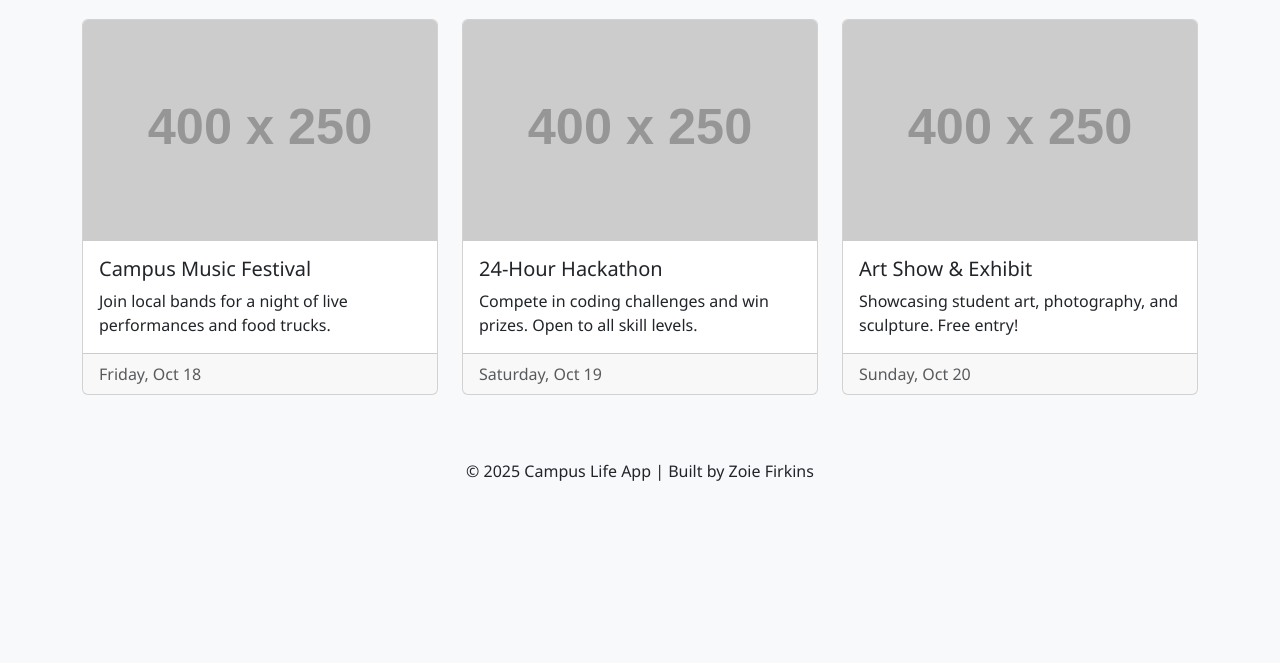
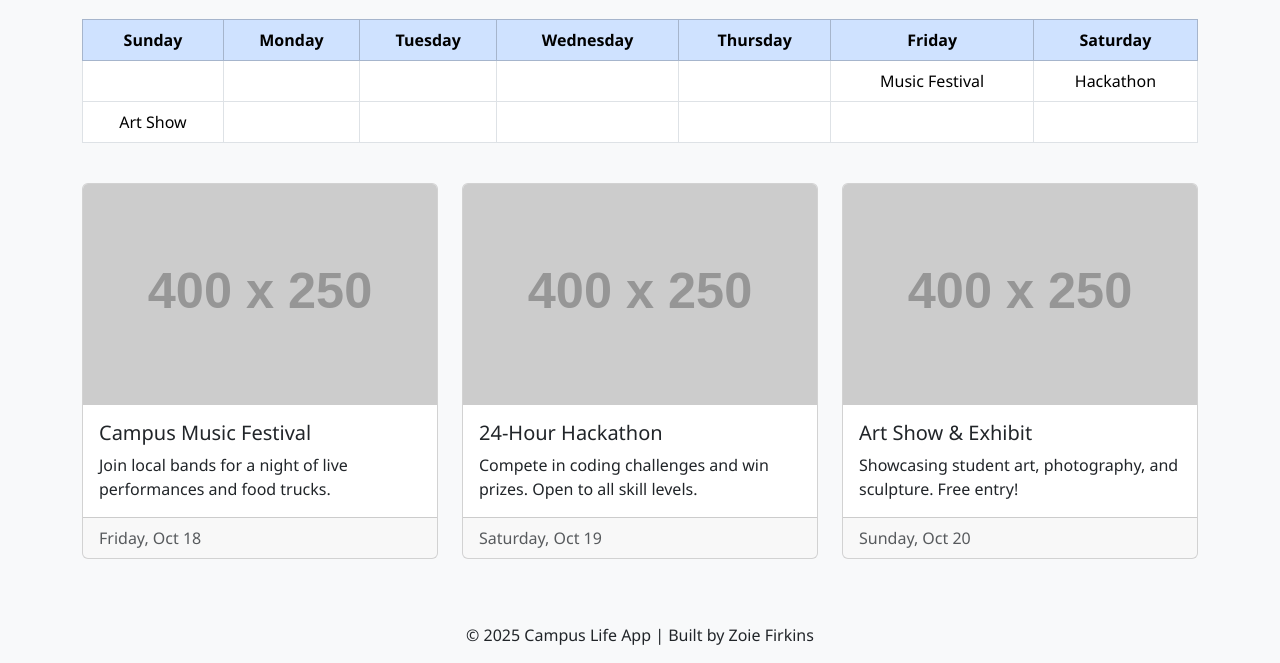
Before and after one commit to zmfirkins/campus-life-super-app, a plain HTML site: page events.html in a window 1280 px wide. Shown: the part 161-824 px from the top of the page. Before the commit the page ends 800 px from the top, so only its background shows below. Drawn offline with nearby package versions, Linux system fonts and the light colour scheme; placeholder pictures from the web are drawn by us.

Commit message:
Changing map and events layout

```diff
--- a/events.html
+++ b/events.html
@@ -27,9 +27,36 @@
   </nav>
 
   <main class="container my-5">
-    <h1 class="text-center mb-4">Upcoming Campus Events</h1>
+  <h1 class="text-center mb-4">Upcoming Campus Events</h1>
 
-    <div class="row g-4">
+  <!-- Calendar -->
+  <div class="table-responsive mb-4">
+    <table class="table table-bordered text-center">
+      <thead class="table-primary">
+        <tr>
+          <th>Sunday</th>
+          <th>Monday</th>
+          <th>Tuesday</th>
+          <th>Wednesday</th>
+          <th>Thursday</th>
+          <th>Friday</th>
+          <th>Saturday</th>
+        </tr>
+      </thead>
+      <tbody>
+        <tr>
+          <td></td><td></td><td></td><td></td><td></td><td>Music Festival</td><td>Hackathon</td>
+        </tr>
+        <tr>
+          <td>Art Show</td><td></td><td></td><td></td><td></td><td></td><td></td>
+        </tr>
+        <!-- add more rows for the month as needed -->
+      </tbody>
+    </table>
+  </div>
+
+  <!-- Event Cards -->
+     <div class="row g-4">
       <div class="col-md-4">
         <div class="card h-100">
           <img src="https://placehold.co/400x250?text=Music+Festival" class="card-img-top" alt="Event 1">
@@ -63,7 +90,9 @@
         </div>
       </div>
     </div>
-  </main>
+  </div>
+</main>
+
 
   <footer class="text-center py-3 bg-light mt-auto">
     <p class="mb-0">© 2025 Campus Life App | Built by Zoie Firkins</p>
--- a/js/script.js
+++ b/js/script.js
@@ -2,3 +2,11 @@
 document.addEventListener("DOMContentLoaded", () => {
   console.log("Campus Life Super App loaded!");
 });
+document.getElementById("searchBtn").addEventListener("click", () => {
+  const query = document.getElementById("mapSearch").value;
+  if(query.trim() !== "") {
+    alert(`Searching for "${query}"... (placeholder for actual map search)`);
+  } else {
+    alert("Please enter a location to search.");
+  }
+});
```
Also changed, not shown: map.html (+10 -0 lines).
